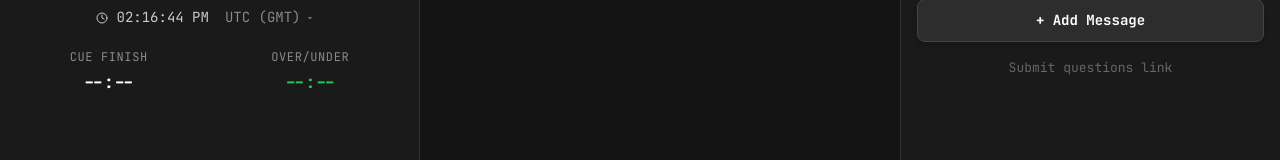
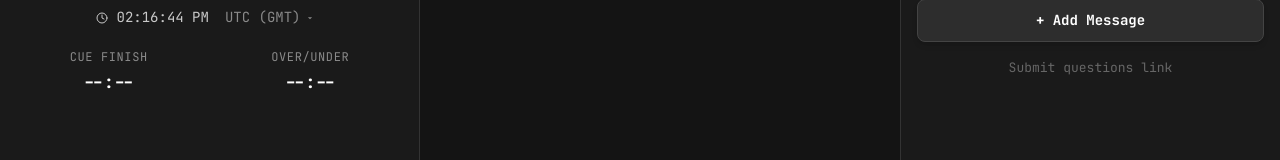
Before and after one commit to e1n7/stage-timer, a React (Vite) app: page / in a window 1280 px wide. Shown: the part 318-478 px from the top of the page. Built offline with nearby package versions, Linux system fonts and the light colour scheme.

Commit message:
Cue Finish / Over-Under: always white text

```diff
--- a/src/App.tsx
+++ b/src/App.tsx
@@ -1405,11 +1405,11 @@ function App() {
           <div className="mt-4 grid grid-cols-2 gap-4 text-center">
             <div className="flex flex-col items-center">
               <span className="text-[12px] uppercase tracking-wider text-[#8a8a8a]">Cue finish</span>
-              <span className={`mt-1 text-[17px] font-bold tabular-nums ${displaySeconds < 0 && activeTimerState?.settings.mode === 'countdown' ? 'text-[#fa5252]' : 'text-white'}`}>{activeTimerId ? cueFinish : '--:--'}</span>
+              <span className="mt-1 text-[17px] font-bold tabular-nums text-white">{activeTimerId ? cueFinish : '--:--'}</span>
             </div>
             <div className="flex flex-col items-center">
               <span className="text-[12px] uppercase tracking-wider text-[#8a8a8a]">Over/Under</span>
-              <span className={`mt-1 text-[17px] font-bold tabular-nums ${overUnder.startsWith('+') ? 'text-[#fa5252]' : 'text-[#22c55e]'}`}>{activeTimerId ? overUnder : '--:--'}</span>
+              <span className="mt-1 text-[17px] font-bold tabular-nums text-white">{activeTimerId ? overUnder : '--:--'}</span>
             </div>
           </div>
         </aside>
```
